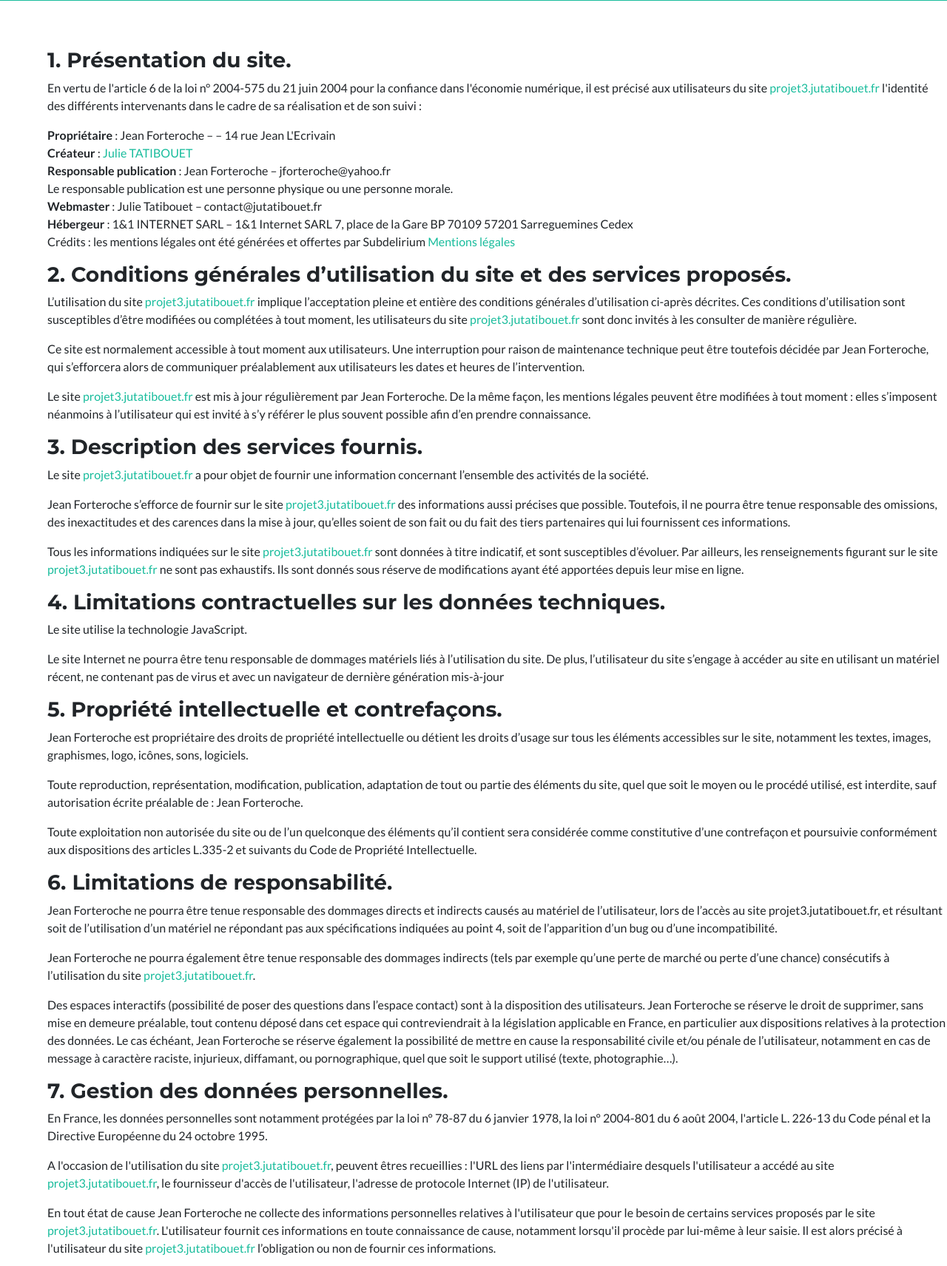
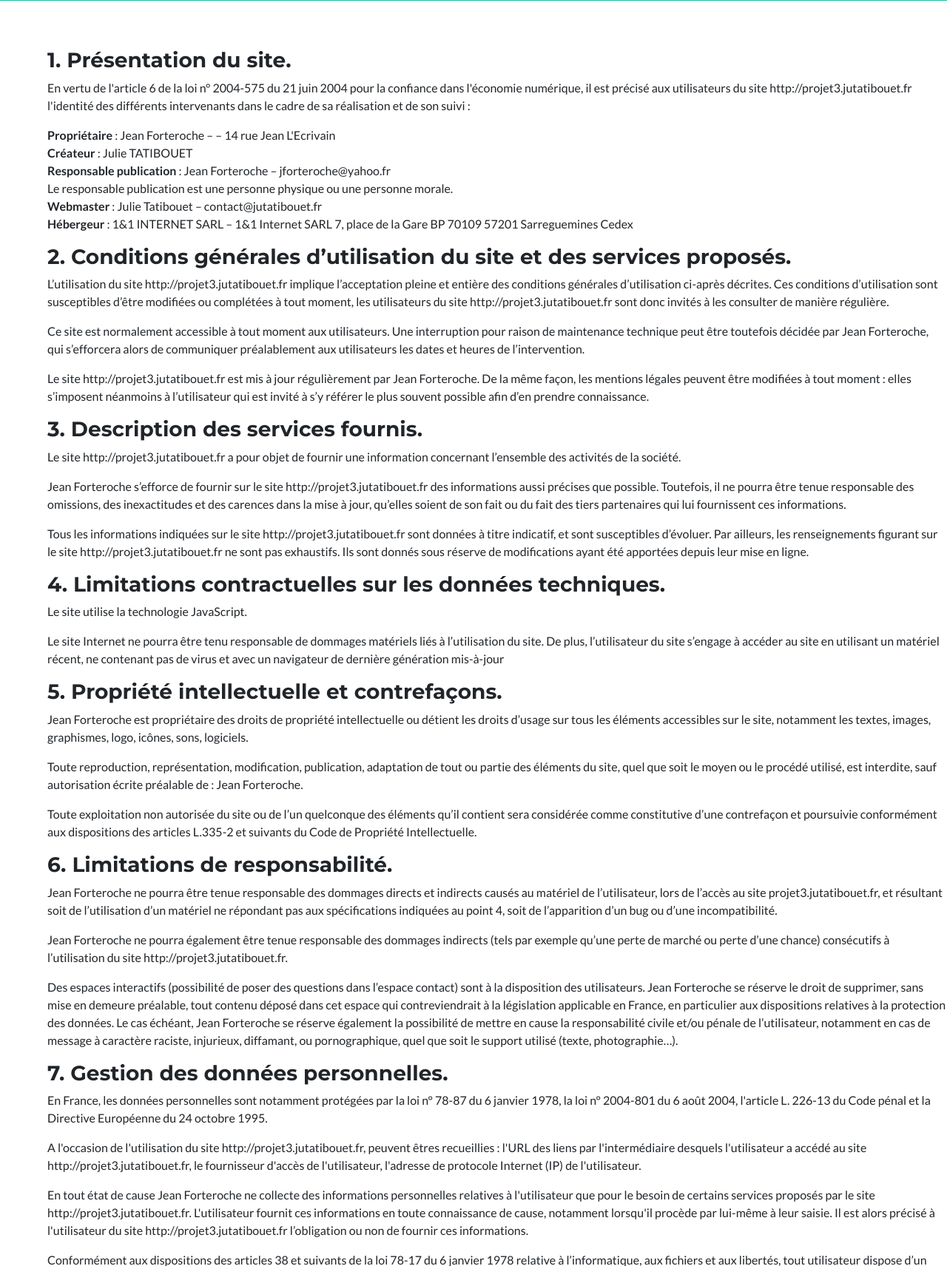
Before and after one commit to Youlich/BlogForteroche, a PHP site: page /view/frontend/MentionsLegales.php in a window 1280 px wide. Shown: the part 327-2039 px from the top of the page at 74% size. Run offline with PHP 8.4, Linux system fonts and the light colour scheme.

Commit message:
travail du 11_04

```diff
--- a/model/AdminManager.php
+++ b/model/AdminManager.php
@@ -1,6 +1,5 @@
 <?php
 namespace model;
-
 
 use services\Verifications;
 use entity\Admin;
@@ -58,7 +57,7 @@ class AdminManager extends DbConnect
     {
         $db = $this->dbConnect();
         $modif = $db->prepare('UPDATE admin SET message=:message WHERE id=:id');
-        $modif->bindValue(':message', $_POST['message'], \PDO::PARAM_STR);
+        $modif->bindValue(':message', htmlspecialchars($_POST['message']), \PDO::PARAM_STR);
         $modif->bindValue(':id', $_SESSION['id'], \PDO::PARAM_INT);
         $res = $modif->execute();
         while ($data = $modif->fetch(\PDO::FETCH_ASSOC)) {
--- a/model/BooksManager.php
+++ b/model/BooksManager.php
@@ -43,7 +43,7 @@ class BooksManager extends DbConnect
         $Addbook = $req->execute(array($title));
         while ($data = $req->fetch()) {
             $bookadd= new Books();
-            $bookadd->setTitle(nl2br(htmlspecialchars($title)));
+            $bookadd->setTitle(htmlspecialchars($title));
         }
         if ($Addbook == "success") {
             return true;
--- a/model/CommentManager.php
+++ b/model/CommentManager.php
@@ -119,7 +119,7 @@ class CommentManager extends DbConnect
         $comments->bindValue(':num', $_POST['numComm'], \PDO::PARAM_INT);
         $comments->bindValue(':membreId', $_SESSION['id'], \PDO::PARAM_STR);
         $comments->bindValue(':membrePseudo', $_SESSION['pseudo'], \PDO::PARAM_STR);
-        $comments->bindValue(':comment', nl2br(htmlspecialchars($_POST['comment'])), \PDO::PARAM_STR);
+        $comments->bindValue(':comment', htmlspecialchars($_POST['comment']), \PDO::PARAM_STR);
         $comments->bindValue(':statut', 'En attente', \PDO::PARAM_STR);
         $modifLines = $comments->execute();
         while ($data = $comments->fetch(\PDO::FETCH_ASSOC)) {
--- a/model/MembreManager.php
+++ b/model/MembreManager.php
@@ -96,7 +96,7 @@ class MembreManager extends DbConnect
                                         $pass_hache = password_hash($_POST['pass'], PASSWORD_DEFAULT);
                                         // Insertion
                                         $db = $this->Dbconnect();
-                                        $req = $db->prepare('INSERT INTO membres(pseudo, pass, email, dateInscription) VALUES (:pseudo, :pass, :email, CURDATE())');
+                                        $req = $db->prepare('INSERT INTO membres(pseudo, pass, email, dateInscription, nbcomms) VALUES (:pseudo, :pass, :email, CURDATE(),0)');
                                         $req->execute(array(
                                             'pseudo' => $_POST['pseudo'],
                                             'pass' => $pass_hache,
--- a/view/backend/HeaderAdmin.php
+++ b/view/backend/HeaderAdmin.php
@@ -23,8 +23,7 @@
     <link href="css/freelancer.min.css" rel="stylesheet">
 
     <script src="js/tinymce/tinymce.min.js"></script>
-    <script>tinymce.init({ selector : 'textarea', plugins: 'link image code', elements : 'content', branding : false, mode : "exact",
-            forced_root_block : false, force_br_newlines : true, force_p_newlines : false });
+    <script>tinymce.init({ selector : 'textarea',elements : 'content', branding : false, valid_elements : "em/i,strike,u,strong/b,div[align],br,#p[align],-ol[type|compact],-ul[type|compact],-li"});
     </script>
 
 
--- a/view/frontend/ChapterView.php
+++ b/view/frontend/ChapterView.php
@@ -10,7 +10,7 @@
             <?= htmlspecialchars($chapter->getTitle()) ?>
         </h3><br>
         <p>
-            <?= nl2br(htmlspecialchars($chapter->getContent())) ?>
+            <?= htmlspecialchars($chapter->getContent()) ?>
         </p>
     </div>
     <br><br>
@@ -25,7 +25,7 @@
 
         <?php echo $comment->getCommentDate() ?>
         <br>
-        <p><h6>Votre commentaire : </h6><?= nl2br(htmlspecialchars($comment->getComment())) ?></p>
+        <p><h6>Votre commentaire : </h6><?= htmlspecialchars($comment->getComment()) ?></p>
         <br/>
         <a href="index.php?action=signaled&amp;id=<?php echo $chapter->getId() ?>"><input type="button" value="Signaler"></a>
     </div>
--- a/view/frontend/CommentView.php
+++ b/view/frontend/CommentView.php
@@ -17,7 +17,7 @@
     </div>
     <div>
         <label for="comment">Commentaire</label><br />
-        <textarea id="comment" name="comment"><?php echo $comment->getComment()?></textarea>
+        <textarea id="comment" name="comment"><?php echo htmlspecialchars($comment->getComment())?></textarea>
     </div>
     <div>
         <input type="submit" class="btn btn-success btn-sm"/>
--- a/view/frontend/MentionsLegales.php
+++ b/view/frontend/MentionsLegales.php
@@ -13,23 +13,22 @@
 <body class="top">
 <div class="ml">
     <h3>1. Présentation du site.</h3>
-    <p>En vertu de l'article 6 de la loi n° 2004-575 du 21 juin 2004 pour la confiance dans l'économie numérique, il est précisé aux utilisateurs du site <a href="http://projet3.jutatibouet.fr/">projet3.jutatibouet.fr</a> l'identité des différents intervenants dans le cadre de sa réalisation et de son suivi :</p>
+    <p>En vertu de l'article 6 de la loi n° 2004-575 du 21 juin 2004 pour la confiance dans l'économie numérique, il est précisé aux utilisateurs du site http://projet3.jutatibouet.fr l'identité des différents intervenants dans le cadre de sa réalisation et de son suivi :</p>
     <p><strong>Propriétaire</strong> : Jean Forteroche –  – 14 rue Jean L'Ecrivain<br />
-        <strong>Créateur</strong>  : <a href="jutatibouet.fr">Julie TATIBOUET</a><br />
+        <strong>Créateur</strong>  : Julie TATIBOUET<br />
         <strong>Responsable publication</strong> : Jean Forteroche – jforteroche@yahoo.fr<br />
         Le responsable publication est une personne physique ou une personne morale.<br />
         <strong>Webmaster</strong> : Julie Tatibouet – contact@jutatibouet.fr<br />
         <strong>Hébergeur</strong> : 1&1 INTERNET SARL – 1&1 Internet SARL 7, place de la Gare BP 70109 57201 Sarreguemines Cedex<br />
-        Crédits : les mentions légales ont été générées et offertes par Subdelirium <a target="_blank" href="http://www.subdelirium.com/generateur-de-mentions-legales/">Mentions légales</a></p>
 
     <h3>2. Conditions générales d’utilisation du site et des services proposés.</h3>
-    <p>L’utilisation du site <a href="http://projet3.a-vincent.fr/">projet3.jutatibouet.fr</a> implique l’acceptation pleine et entière des conditions générales d’utilisation ci-après décrites. Ces conditions d’utilisation sont susceptibles d’être modifiées ou complétées à tout moment, les utilisateurs du site <a href="http://projet3.jutatibouet.fr/">projet3.jutatibouet.fr</a> sont donc invités à les consulter de manière régulière.</p>
+    <p>L’utilisation du site http://projet3.jutatibouet.fr implique l’acceptation pleine et entière des conditions générales d’utilisation ci-après décrites. Ces conditions d’utilisation sont susceptibles d’être modifiées ou complétées à tout moment, les utilisateurs du site http://projet3.jutatibouet.fr sont donc invités à les consulter de manière régulière.</p>
     <p>Ce site est normalement accessible à tout moment aux utilisateurs. Une interruption pour raison de maintenance technique peut être toutefois décidée par Jean Forteroche, qui s’efforcera alors de communiquer préalablement aux utilisateurs les dates et heures de l’intervention.</p>
-    <p>Le site <a href="http://projet3.a-vincent.fr/">projet3.jutatibouet.fr</a> est mis à jour régulièrement par Jean Forteroche. De la même façon, les mentions légales peuvent être modifiées à tout moment : elles s’imposent néanmoins à l’utilisateur qui est invité à s’y référer le plus souvent possible afin d’en prendre connaissance.</p>
+    <p>Le site http://projet3.jutatibouet.fr est mis à jour régulièrement par Jean Forteroche. De la même façon, les mentions légales peuvent être modifiées à tout moment : elles s’imposent néanmoins à l’utilisateur qui est invité à s’y référer le plus souvent possible afin d’en prendre connaissance.</p>
     <h3>3. Description des services fournis.</h3>
-    <p>Le site <a href="http://projet3.jutatibouet.fr/">projet3.jutatibouet.fr</a> a pour objet de fournir une information concernant l’ensemble des activités de la société.</p>
-    <p>Jean Forteroche s’efforce de fournir sur le site <a href="http://projet3.jutatibouet.fr/">projet3.jutatibouet.fr</a> des informations aussi précises que possible. Toutefois, il ne pourra être tenue responsable des omissions, des inexactitudes et des carences dans la mise à jour, qu’elles soient de son fait ou du fait des tiers partenaires qui lui fournissent ces informations.</p>
-    <p>Tous les informations indiquées sur le site <a href="http://projet3.jutatibouet.fr/">projet3.jutatibouet.fr</a> sont données à titre indicatif, et sont susceptibles d’évoluer. Par ailleurs, les renseignements figurant sur le site <a href="http://projet3.jutatibouet.fr/">projet3.jutatibouet.fr</a> ne sont pas exhaustifs. Ils sont donnés sous réserve de modifications ayant été apportées depuis leur mise en ligne.</p>
+    <p>Le site http://projet3.jutatibouet.fr a pour objet de fournir une information concernant l’ensemble des activités de la société.</p>
+    <p>Jean Forteroche s’efforce de fournir sur le site http://projet3.jutatibouet.fr des informations aussi précises que possible. Toutefois, il ne pourra être tenue responsable des omissions, des inexactitudes et des carences dans la mise à jour, qu’elles soient de son fait ou du fait des tiers partenaires qui lui fournissent ces informations.</p>
+    <p>Tous les informations indiquées sur le site http://projet3.jutatibouet.fr sont données à titre indicatif, et sont susceptibles d’évoluer. Par ailleurs, les renseignements figurant sur le site http://projet3.jutatibouet.fr ne sont pas exhaustifs. Ils sont donnés sous réserve de modifications ayant été apportées depuis leur mise en ligne.</p>
     <h3>4. Limitations contractuelles sur les données techniques.</h3>
     <p>Le site utilise la technologie JavaScript.</p>
     <p>Le site Internet ne pourra être tenu responsable de dommages matériels liés à l’utilisation du site. De plus, l’utilisateur du site s’engage à accéder au site en utilisant un matériel récent, ne contenant pas de virus et avec un navigateur de dernière génération mis-à-jour</p>
@@ -39,19 +38,19 @@
     <p>Toute exploitation non autorisée du site ou de l’un quelconque des éléments qu’il contient sera considérée comme constitutive d’une contrefaçon et poursuivie conformément aux dispositions des articles L.335-2 et suivants du Code de Propriété Intellectuelle.</p>
     <h3>6. Limitations de responsabilité.</h3>
     <p>Jean Forteroche ne pourra être tenue responsable des dommages directs et indirects causés au matériel de l’utilisateur, lors de l’accès au site projet3.jutatibouet.fr, et résultant soit de l’utilisation d’un matériel ne répondant pas aux spécifications indiquées au point 4, soit de l’apparition d’un bug ou d’une incompatibilité.</p>
-    <p>Jean Forteroche ne pourra également être tenue responsable des dommages indirects (tels par exemple qu’une perte de marché ou perte d’une chance) consécutifs à l’utilisation du site <a href="http://projet3.jutatibouet.fr/">projet3.jutatibouet.fr</a>.</p>
+    <p>Jean Forteroche ne pourra également être tenue responsable des dommages indirects (tels par exemple qu’une perte de marché ou perte d’une chance) consécutifs à l’utilisation du site http://projet3.jutatibouet.fr.</p>
     <p>Des espaces interactifs (possibilité de poser des questions dans l’espace contact) sont à la disposition des utilisateurs. Jean Forteroche se réserve le droit de supprimer, sans mise en demeure préalable, tout contenu déposé dans cet espace qui contreviendrait à la législation applicable en France, en particulier aux dispositions relatives à la protection des données. Le cas échéant, Jean Forteroche se réserve également la possibilité de mettre en cause la responsabilité civile et/ou pénale de l’utilisateur, notamment en cas de message à caractère raciste, injurieux, diffamant, ou pornographique, quel que soit le support utilisé (texte, photographie…).</p>
     <h3>7. Gestion des données personnelles.</h3>
     <p>En France, les données personnelles sont notamment protégées par la loi n° 78-87 du 6 janvier 1978, la loi n° 2004-801 du 6 août 2004, l'article L. 226-13 du Code pénal et la Directive Européenne du 24 octobre 1995.</p>
-    <p>A l'occasion de l'utilisation du site <a href="http://projet3.jutatibouet.fr/">projet3.jutatibouet.fr</a>, peuvent êtres recueillies : l'URL des liens par l'intermédiaire desquels l'utilisateur a accédé au site <a href="http://projet3.jutatibouet.fr/">projet3.jutatibouet.fr</a>, le fournisseur d'accès de l'utilisateur, l'adresse de protocole Internet (IP) de l'utilisateur.</p>
-    <p> En tout état de cause Jean Forteroche ne collecte des informations personnelles relatives à l'utilisateur que pour le besoin de certains services proposés par le site <a href="http://projet3.jutatibouet.fr/">projet3.jutatibouet.fr</a>. L'utilisateur fournit ces informations en toute connaissance de cause, notamment lorsqu'il procède par lui-même à leur saisie. Il est alors précisé à l'utilisateur du site <a href="http://projet3.jutatibouet.fr/">projet3.jutatibouet.fr</a> l’obligation ou non de fournir ces informations.</p>
+    <p>A l'occasion de l'utilisation du site http://projet3.jutatibouet.fr, peuvent êtres recueillies : l'URL des liens par l'intermédiaire desquels l'utilisateur a accédé au site http://projet3.jutatibouet.fr, le fournisseur d'accès de l'utilisateur, l'adresse de protocole Internet (IP) de l'utilisateur.</p>
+    <p> En tout état de cause Jean Forteroche ne collecte des informations personnelles relatives à l'utilisateur que pour le besoin de certains services proposés par le site http://projet3.jutatibouet.fr. L'utilisateur fournit ces informations en toute connaissance de cause, notamment lorsqu'il procède par lui-même à leur saisie. Il est alors précisé à l'utilisateur du site http://projet3.jutatibouet.fr l’obligation ou non de fournir ces informations.</p>
     <p>Conformément aux dispositions des articles 38 et suivants de la loi 78-17 du 6 janvier 1978 relative à l’informatique, aux fichiers et aux libertés, tout utilisateur dispose d’un droit d’accès, de rectification et d’opposition aux données personnelles le concernant, en effectuant sa demande écrite et signée, accompagnée d’une copie du titre d’identité avec signature du titulaire de la pièce, en précisant l’adresse à laquelle la réponse doit être envoyée.</p>
-    <p>Aucune information personnelle de l'utilisateur du site <a href="http://projet3.jutatibouet.fr/">projet3.jutatibouet.fr</a> n'est publiée à l'insu de l'utilisateur, échangée, transférée, cédée ou vendue sur un support quelconque à des tiers. Seule l'hypothèse du rachat de Jean Forteroche et de ses droits permettrait la transmission des dites informations à l'éventuel acquéreur qui serait à son tour tenu de la même obligation de conservation et de modification des données vis à vis de l'utilisateur du site <a href="http://projet3.jutatibouet.fr/">projet3.jutatibouet.fr</a>.</p>
+    <p>Aucune information personnelle de l'utilisateur du site http://projet3.jutatibouet.fr n'est publiée à l'insu de l'utilisateur, échangée, transférée, cédée ou vendue sur un support quelconque à des tiers. Seule l'hypothèse du rachat de Jean Forteroche et de ses droits permettrait la transmission des dites informations à l'éventuel acquéreur qui serait à son tour tenu de la même obligation de conservation et de modification des données vis à vis de l'utilisateur du site http://projet3.jutatibouet.fr.</p>
     <p>Le site n'est pas déclaré à la CNIL car il ne recueille pas d'informations personnelles. .</p>
     <p>Les bases de données sont protégées par les dispositions de la loi du 1er juillet 1998 transposant la directive 96/9 du 11 mars 1996 relative à la protection juridique des bases de données.</p>
     <h3>8. Liens hypertextes et cookies.</h3>
-    <p>Le site <a href="http://projet3.jutatibouet.fr/">projet3.jutatibouet.fr</a> contient un certain nombre de liens hypertextes vers d’autres sites, mis en place avec l’autorisation de Jean Forteroche. Cependant, Jean Forteroche n’a pas la possibilité de vérifier le contenu des sites ainsi visités, et n’assumera en conséquence aucune responsabilité de ce fait.</p>
-    <p>La navigation sur le site <a href="http://projet3.jutatibouet.fr/">projet3.jutatibouet.fr</a> est susceptible de provoquer l’installation de cookie(s) sur l’ordinateur de l’utilisateur. Un cookie est un fichier de petite taille, qui ne permet pas l’identification de l’utilisateur, mais qui enregistre des informations relatives à la navigation d’un ordinateur sur un site. Les données ainsi obtenues visent à faciliter la navigation ultérieure sur le site, et ont également vocation à permettre diverses mesures de fréquentation.</p>
+    <p>Le site http://projet3.jutatibouet.fr contient un certain nombre de liens hypertextes vers d’autres sites, mis en place avec l’autorisation de Jean Forteroche. Cependant, Jean Forteroche n’a pas la possibilité de vérifier le contenu des sites ainsi visités, et n’assumera en conséquence aucune responsabilité de ce fait.</p>
+    <p>La navigation sur le site http://projet3.jutatibouet.fr est susceptible de provoquer l’installation de cookie(s) sur l’ordinateur de l’utilisateur. Un cookie est un fichier de petite taille, qui ne permet pas l’identification de l’utilisateur, mais qui enregistre des informations relatives à la navigation d’un ordinateur sur un site. Les données ainsi obtenues visent à faciliter la navigation ultérieure sur le site, et ont également vocation à permettre diverses mesures de fréquentation.</p>
     <p>Le refus d’installation d’un cookie peut entraîner l’impossibilité d’accéder à certains services. L’utilisateur peut toutefois configurer son ordinateur de la manière suivante, pour refuser l’installation des cookies :</p>
     <p>Sous Internet Explorer : onglet outil (pictogramme en forme de rouage en haut a droite) / options internet. Cliquez sur Confidentialité et choisissez Bloquer tous les cookies. Validez sur Ok.</p>
     <p>Sous Firefox : en haut de la fenêtre du navigateur, cliquez sur le bouton Firefox, puis aller dans l'onglet Options. Cliquer sur l'onglet Vie privée.
@@ -60,7 +59,7 @@
     <p>Sous Chrome : Cliquez en haut à droite du navigateur sur le pictogramme de menu (symbolisé par trois lignes horizontales). Sélectionnez Paramètres. Cliquez sur Afficher les paramètres avancés. Dans la section "Confidentialité", cliquez sur préférences.  Dans l'onglet "Confidentialité", vous pouvez bloquer les cookies.</p>
 
     <h3>9. Droit applicable et attribution de juridiction.</h3>
-    <p>Tout litige en relation avec l’utilisation du site <a href="http://projet3.jutatibouet.fr/">projet3.jutatibouet.fr</a> est soumis au droit français. Il est fait attribution exclusive de juridiction aux tribunaux compétents de Paris.</p>
+    <p>Tout litige en relation avec l’utilisation du site http://projet3.jutatibouet.fr est soumis au droit français. Il est fait attribution exclusive de juridiction aux tribunaux compétents de Paris.</p>
     <h3>10. Les principales lois concernées.</h3>
     <p>Loi n° 78-17 du 6 janvier 1978, notamment modifiée par la loi n° 2004-801 du 6 août 2004 relative à l'informatique, aux fichiers et aux libertés.</p>
     <p> Loi n° 2004-575 du 21 juin 2004 pour la confiance dans l'économie numérique.</p>
--- a/view/frontend/accueil.php
+++ b/view/frontend/accueil.php
@@ -115,6 +115,7 @@
         <em><h5 class="link text-center"><a href="index.php?action=listChapters&amp">Voir tous les chapitres</h5></em>
         <br/>
         <em><h5 class="link text-center"><a href="index.php?action=lastchapter">Voir mon dernier chapitre</h5></em>
+
         <div class="row">
             <div class="col-md-6 col-lg-6">
                 <a class="portfolio-item d-block mx-auto">
@@ -170,7 +171,7 @@
     <section class="bg-primary text-white mb-0" id="bibliographie">
         <div class="container">
             <h2 class="text-center text-uppercase text-white">Bibliographie</h2>
-            <hr class="star-light mb-8">
+            <hr class="star-light mb-8"> <br/>
             <div class="row">
                 <div class="col-md-4 col-lg-4 mr-auto">
                     <img src="public/images/ChatNoir.png"/>
--- a/view/frontend/lastChapter.php
+++ b/view/frontend/lastChapter.php
@@ -10,7 +10,7 @@
         <?= htmlspecialchars($lastchapter->getTitle()) ?>
     </h3><br>
     <p>
-        <?= nl2br(htmlspecialchars($lastchapter->getContent())) ?>
+        <?= htmlspecialchars($lastchapter->getContent()) ?>
     </p>
 </div>
 <br><br>
@@ -23,9 +23,9 @@
 <div>
     <h5><em><?= htmlspecialchars($comment->getMembrePseudo()) ?></em></h5>
 
-    <?php echo $comment->getCommentDate() ?>
+    <?php echo htmlspecialchars($comment->getCommentDate()) ?>
     <br>
-    <p><h6>Votre commentaire : </h6><?= nl2br(htmlspecialchars($comment->getComment())) ?></p>
+    <p><h6>Votre commentaire : </h6><?= htmlspecialchars($comment->getComment()) ?></p>
 
     <br/>
     <a href="index.php?action=signaled&amp;id=<?php echo $lastchapter->getId() ?>"><input type="button" value="Signaler"></a>
```
Also changed, not shown: controler/Backend.php (+8 -4 lines), controler/Frontend.php (+9 -3 lines), model/ChapterManager.php (+30 -11 lines), view/frontend/listChaptersView.php (+1 -10 lines). Lines whose indentation alone changed are shown as unchanged.
